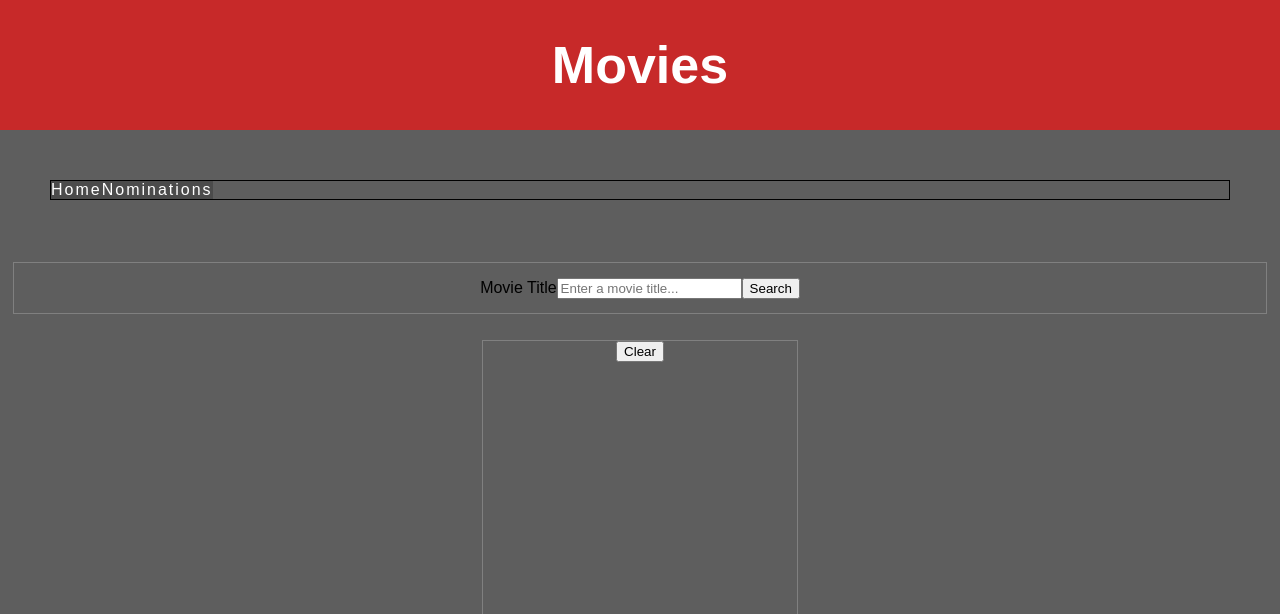
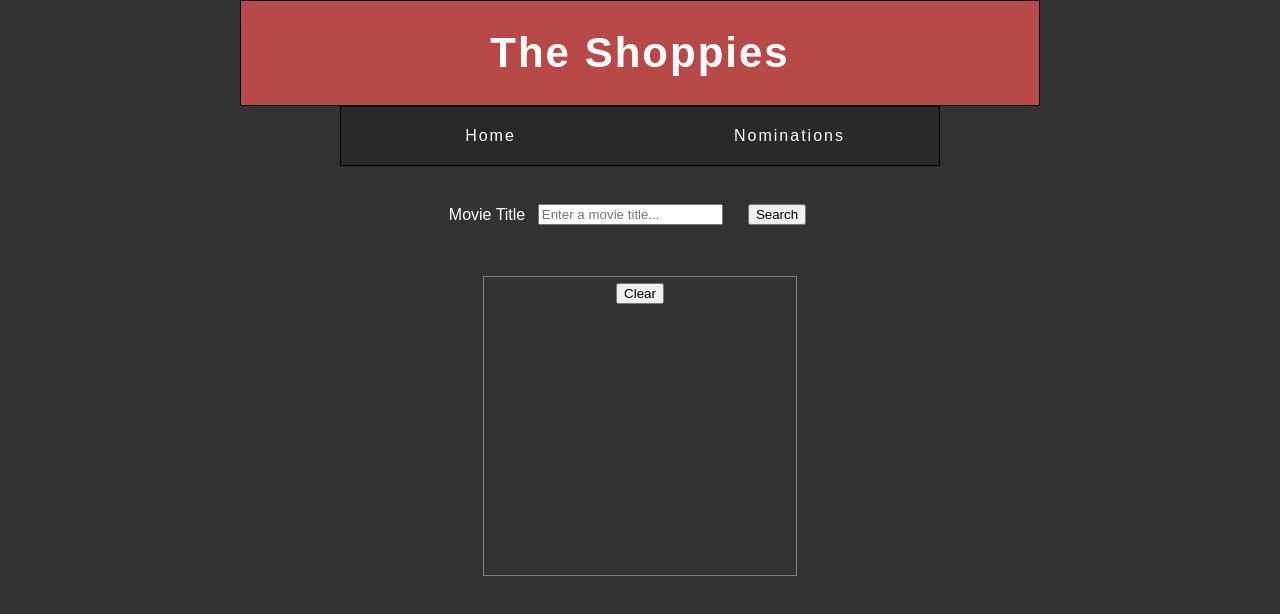
Before and after one commit to davidaceves/shoppies, a React (Create React App) app in the folder movie-app/: page / in a window 1280 px wide. Shown: the top 614 px of the page. Built offline with nearby package versions, Linux system fonts and the light colour scheme.

Commit message:
css/nav fix

```diff
--- a/movie-app/src/App.css
+++ b/movie-app/src/App.css
@@ -1,20 +1,27 @@
+*,
+*:before,
+*:after {
+  box-sizing: inherit;
+}
+
 body {
-  background-color: rgb(94, 94, 94);
+  background-color: rgb(51, 51, 51);
 }
 
 .App {
   text-align: center;
   margin: 0;
   font-family: sans-serif;
+  box-sizing: border-box;
 }
 
 .App-header {
-  background-color: #c72929;
-  display: flex;
-  flex-direction: column;
-  align-items: center;
-  justify-content: center;
-  font-size: calc(10px + 2vmin);
+  background-color: rgb(184, 73, 73);
+  max-width: 800px;
+  margin: 0 auto;
+  border: 1px solid black;
+  font-size: calc(5px + 2vmin);
+  letter-spacing: 2px;
   color: white;
 }
 
@@ -26,14 +33,19 @@ body {
 }
 
 .searchBar {
+  color: white;
   margin: 1%;
-  border: 1px solid grey;
   display: flex;
   align-items: center;
   justify-content: center;
 }
 
+.searchBar p {
+  padding-right: 1%;
+}
+
 .results {
+  color: white;
   margin: 1%;
   width: 25%;
   height: 300px;
@@ -49,4 +61,5 @@ body {
 
 button {
   cursor: pointer;
+  margin: 2%;
 }
--- a/movie-app/src/App.js
+++ b/movie-app/src/App.js
@@ -7,7 +7,7 @@ function App() {
   return (
     <div className="App">
       <header className="App-header">
-        <h1>Movies</h1>
+        <h1>The Shoppies</h1>
       </header>
       <Navigation />
       <SearchBar />
--- a/movie-app/src/components/navigation.js
+++ b/movie-app/src/components/navigation.js
@@ -4,9 +4,20 @@ import "../App.css";
 import styled from "styled-components";
 
 const Container = styled.div`
-  ${"" /* max-width: 1000px; */}
-  ${"" /* margin: 0 auto; */}
-  padding: 50px;
+  max-width: 600px;
+  margin: 0 auto;
+`;
+
+const NavA = styled.a`
+  color: white;
+  font-weight: 100;
+  letter-spacing: 2px;
+  text-decoration: none;
+  background: rgba(0, 0, 0, 0.2);
+  padding: 20px 5px;
+  display: inline-block;
+  width: 100%;
+  text-align: center;
 `;
 
 const NavUL = styled.ul`
@@ -15,18 +26,14 @@ const NavUL = styled.ul`
   list-style: none;
   margin: 0;
   padding: 0;
+
+  ${NavA}:hover {
+    background: rgba(0, 0, 0, 0.3);
+  }
 `;
 
-const NavA = styled.a`
-  color: white;
-  font-weight: 100;
-  letter-spacing: 2px;
-  text-decoration: none;
-  background: rgba(0, 0, 0, 0.2);
-  padding: 20px, 5px;
-  display: inline-block;
-  width: 100%;
-  text-align: center;
+const NavLI = styled.li`
+  flex: 1;
 `;
 
 function Navigation() {
@@ -34,12 +41,12 @@ function Navigation() {
     <>
       <Container>
         <NavUL>
-          <li>
+          <NavLI>
             <NavA href="#">Home</NavA>
-          </li>
-          <li>
+          </NavLI>
+          <NavLI>
             <NavA href="#">Nominations</NavA>
-          </li>
+          </NavLI>
         </NavUL>
       </Container>
     </>
```
